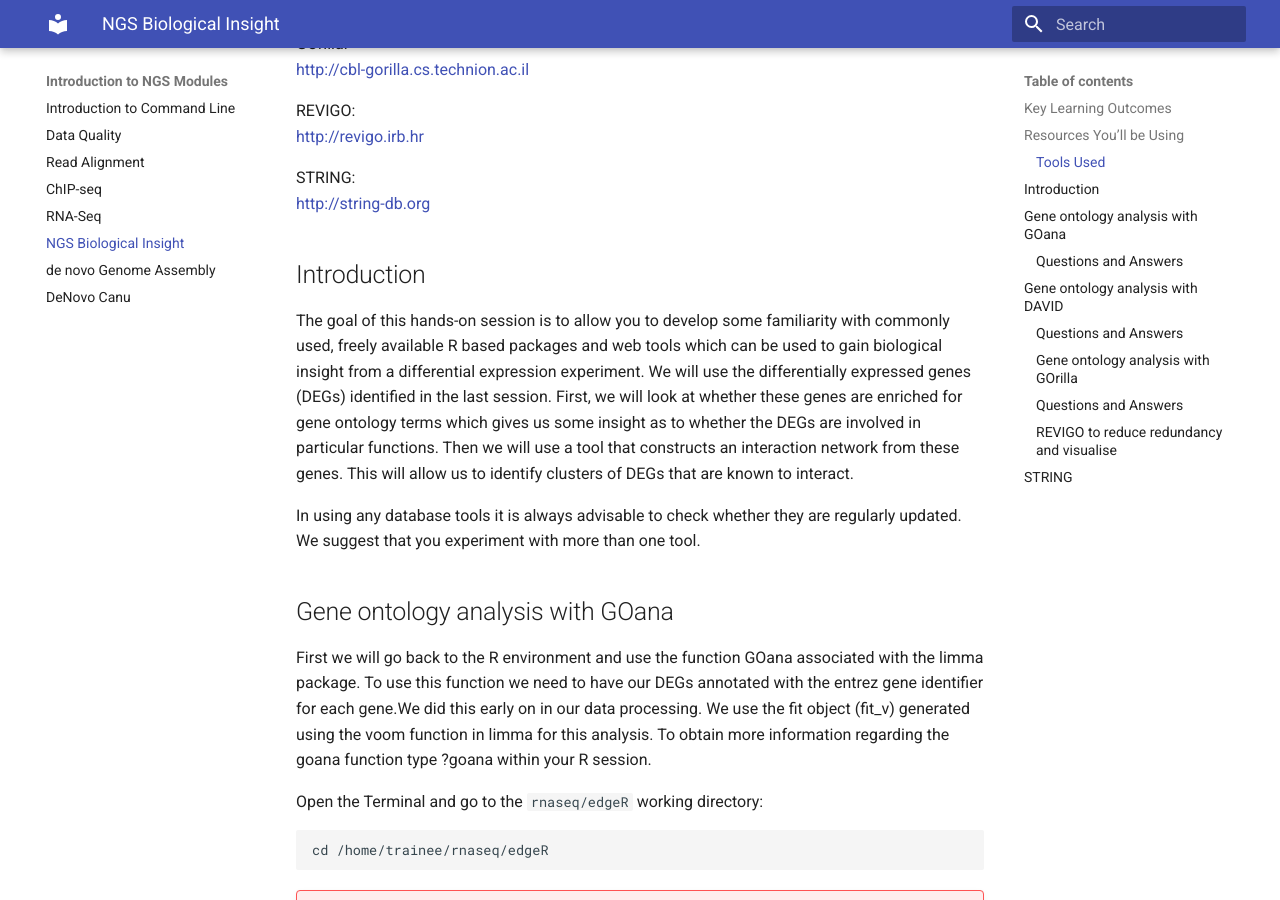
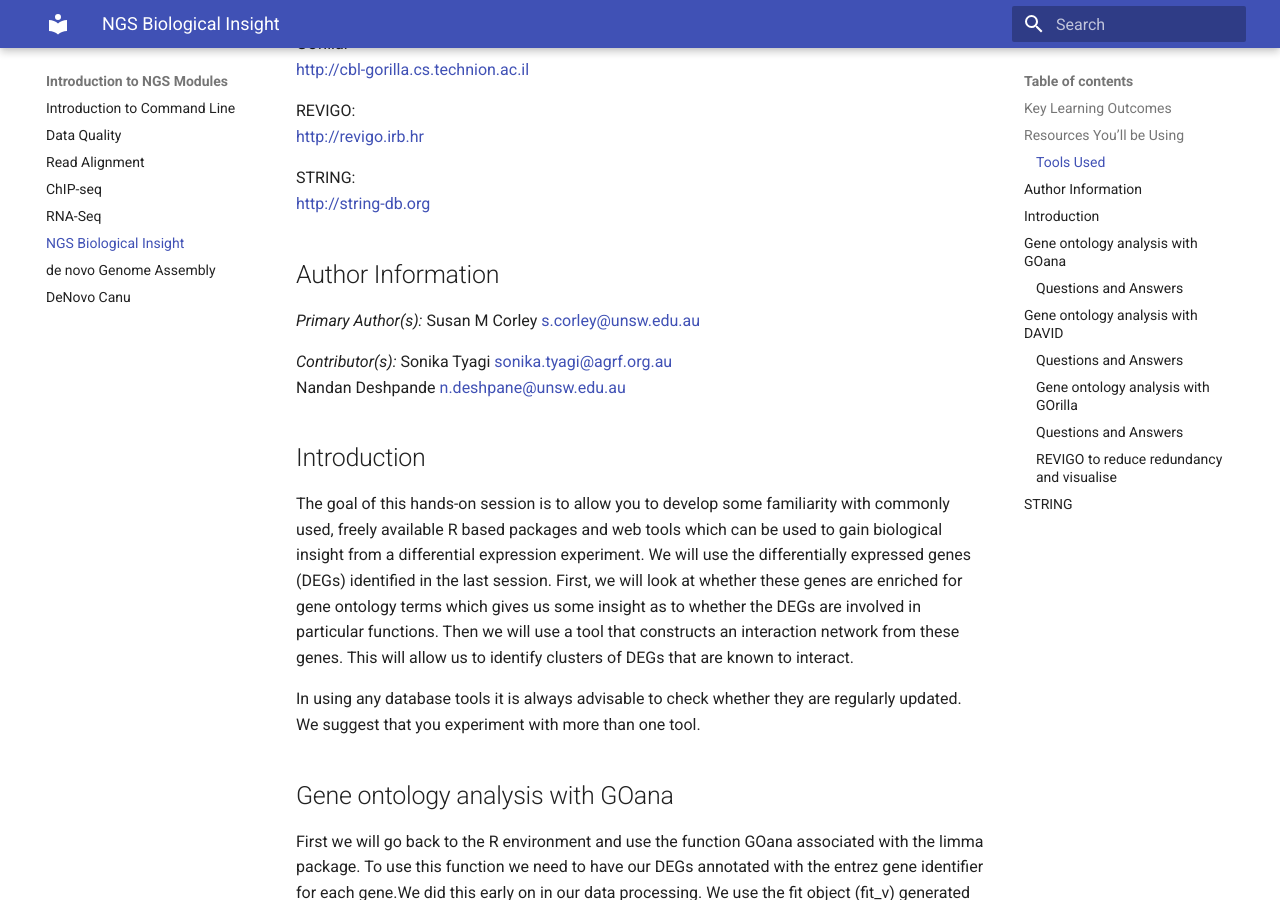
Before and after one commit to tsonika/intro-ngs-manuals, an MkDocs documentation site: the page built from docs/modules/btp-module-ngs-bio/biol.md, in a window 1280 px wide and 900 px high, scrolled down 695 px. Built offline with MkDocs 1.6.1 and Material for MkDocs 9.7.7, drawn with Linux system fonts in a browser that asks for light colours; old or Windows-style settings are respelled for this version of MkDocs.

Commit message:
Update biol.md

```diff
--- a/docs/modules/btp-module-ngs-bio/biol.md
+++ b/docs/modules/btp-module-ngs-bio/biol.md
@@ -30,6 +30,15 @@ http://revigo.irb.hr
 
 STRING:
 http://string-db.org
+
+## Author Information
+
+*Primary Author(s):*
+    Susan M Corley s.corley@unsw.edu.au
+
+*Contributor(s):*
+    Sonika Tyagi sonika.tyagi@agrf.org.au
+    Nandan Deshpande n.deshpane@unsw.edu.au
 
 Introduction
 ------------
```
